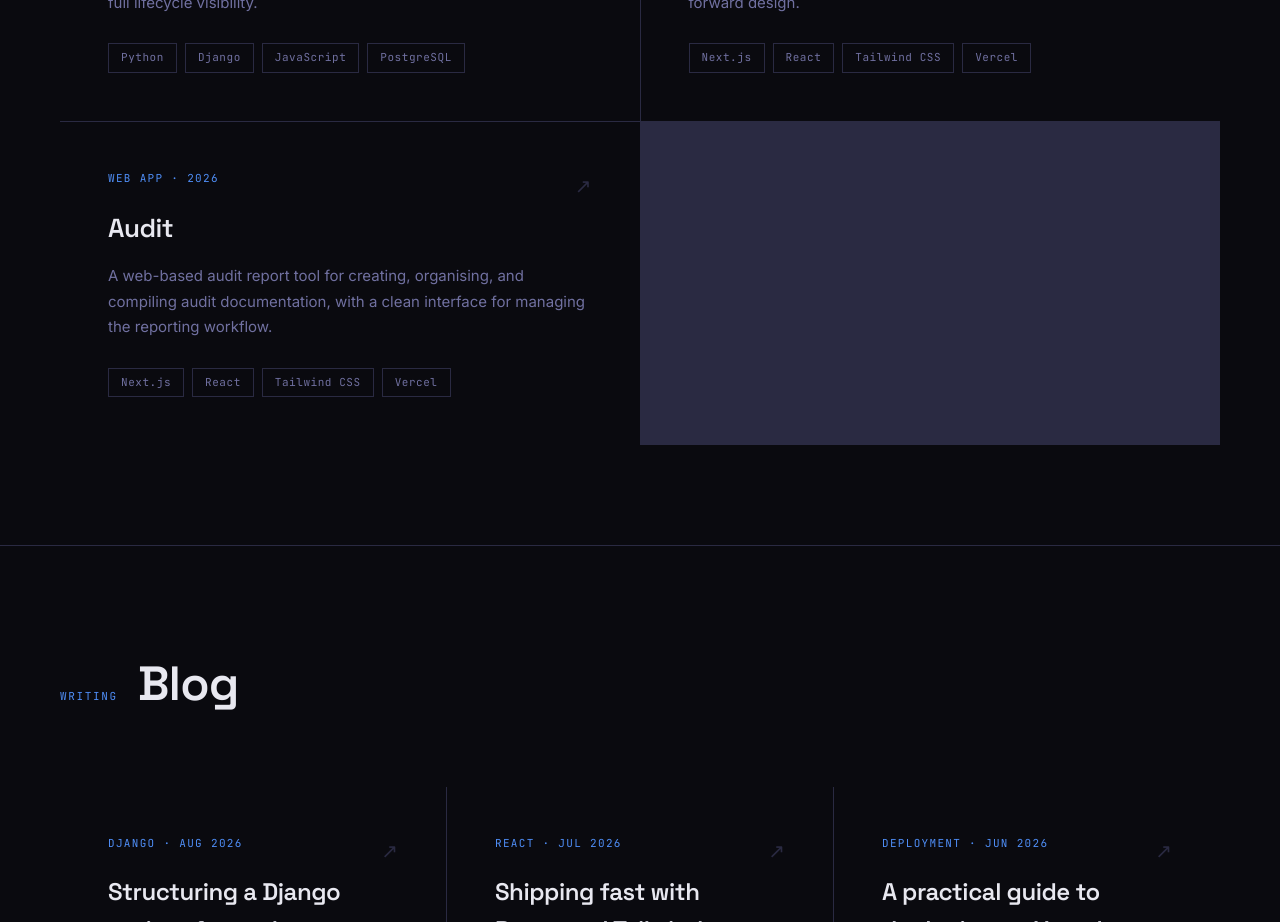
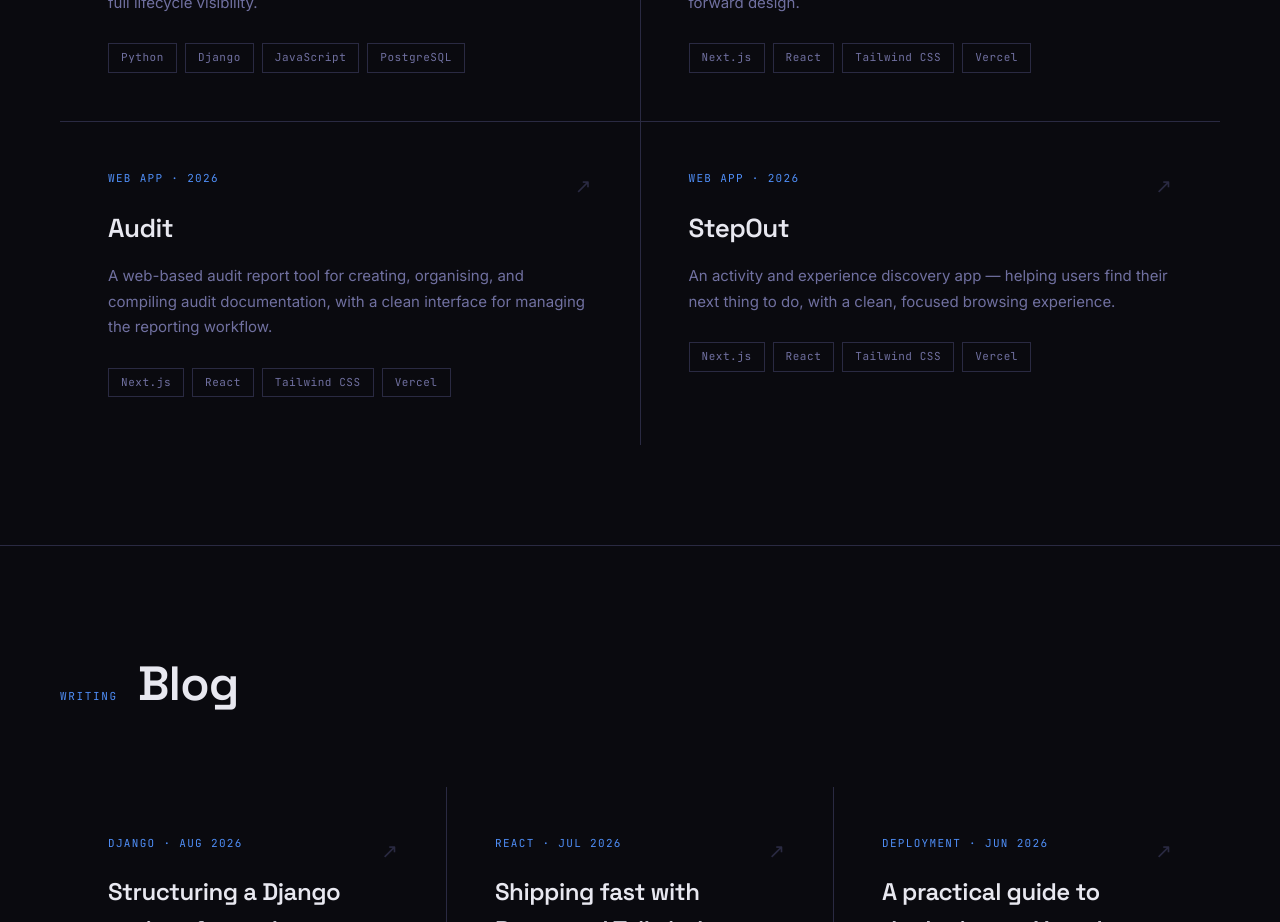
Before and after one commit to PrinceAmoakoBannerman/Portfolio, a React (Create React App) app: page / in a window 1280 px wide. Shown: the part 2400-3322 px from the top of the page. Built offline with nearby package versions, Linux system fonts and the light colour scheme.

Commit message:
Add StepOut project to portfolio

```diff
--- a/src/data.js
+++ b/src/data.js
@@ -57,6 +57,13 @@ export const projects = [
     stack: ["Next.js", "React", "Tailwind CSS", "Vercel"],
     link: "https://audit-two-tau.vercel.app/",
   },
+  {
+    tag: "Web App · 2026",
+    title: "StepOut",
+    desc: "An activity and experience discovery app — helping users find their next thing to do, with a clean, focused browsing experience.",
+    stack: ["Next.js", "React", "Tailwind CSS", "Vercel"],
+    link: "https://stepout-black.vercel.app/",
+  },
 ];
 
 export const posts = [
```
